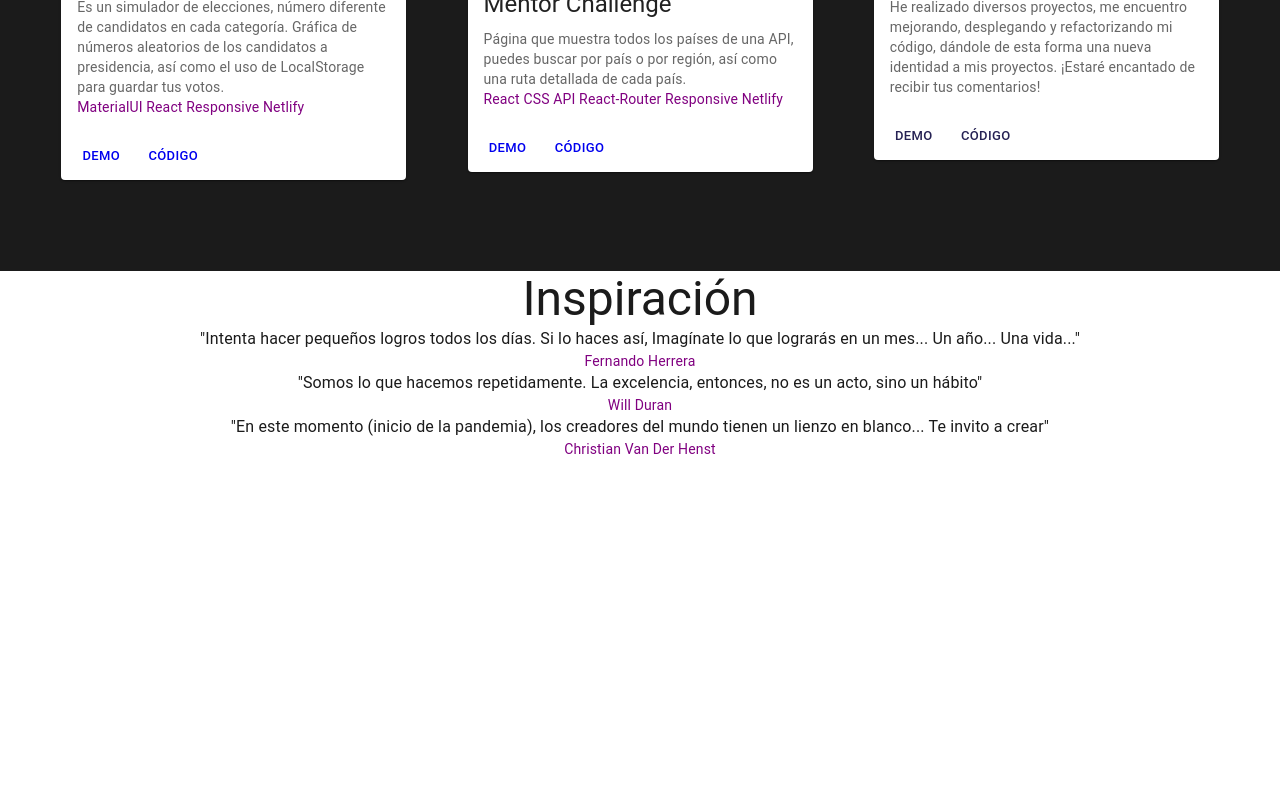
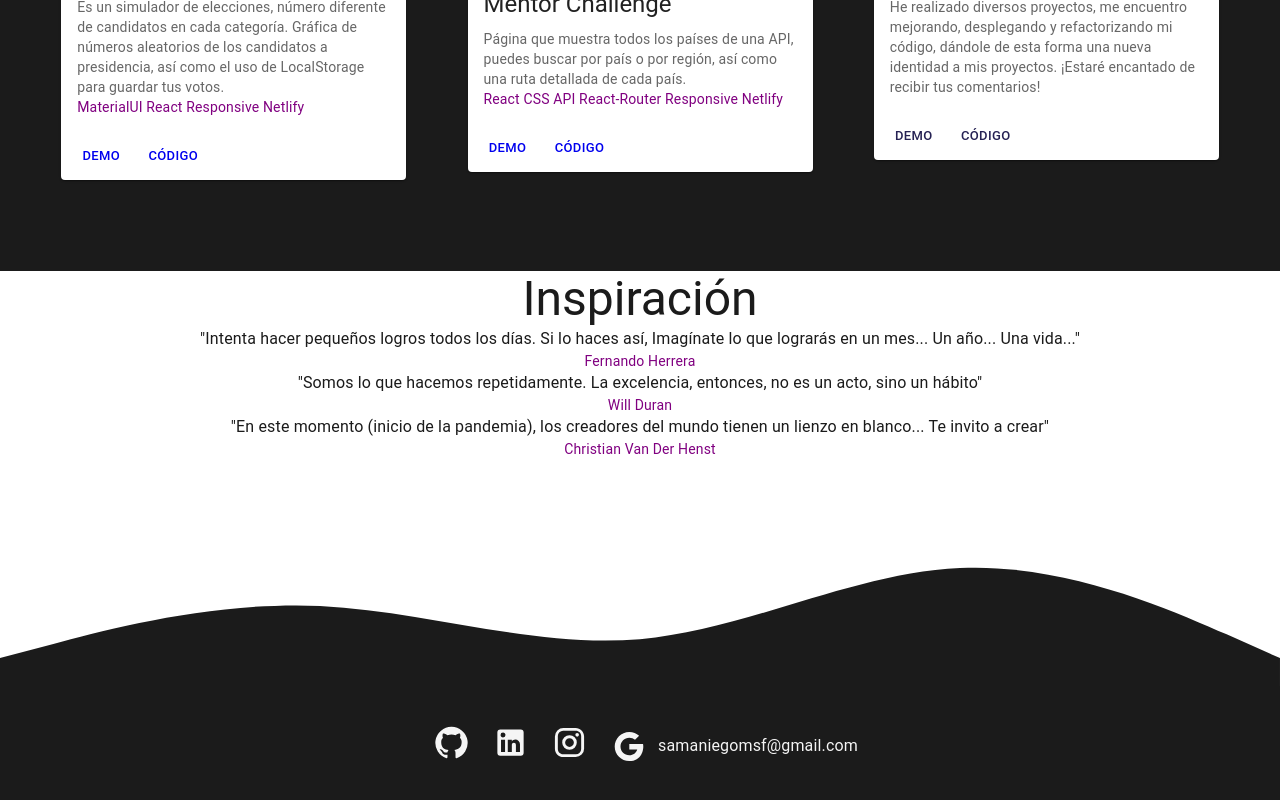
Before and after one commit to EduardoMsf/eduardo-samaniego, a React (Vite) app: page / in a window 1280 px wide. Shown: the part 1343-2143 px from the top of the page. Before the commit the page ends 1857 px from the top, so only its background shows below. Built offline with nearby package versions, Linux system fonts and the light colour scheme.

Commit message:
Terminamos el componente de contacto

```diff
--- a/src/App.jsx
+++ b/src/App.jsx
@@ -6,6 +6,7 @@ import { About } from './components/About'
 import { Home } from './components/Home'
 import { Quotes } from './components/Quotes'
 import { Projects } from './components/Projects'
+import { Contact } from './components/Contact'
 
 export const App = () => {
 
@@ -29,6 +30,13 @@ export const App = () => {
           <Grid item sx={{}}>
             <Quotes />
           </Grid>
+          <Grid item sx={{}}>
+            <svg xmlns="http://www.w3.org/2000/svg" viewBox="0 0 1440 310"><path fill="#1b1b1b" fillOpacity="1"   d="M0,224L60,208C120,192,240,160,360,165.3C480,171,600,213,720,202.7C840,192,960,128,1080,122.7C1200,117,  1320,171,1380,197.3L1440,224L1440,320L1380,320C1320,320,1200,320,1080,320C960,320,840,320,720,320C600,320,  480,320,360,320C240,320,120,320,60,320L0,320Z"></path>
+            </svg>
+          </Grid>
+          <Grid>
+            <Contact />
+          </Grid>
         </Grid>
       </Box>
     </AppTheme>
--- a/src/components/Contact.jsx
+++ b/src/components/Contact.jsx
@@ -1,6 +1,42 @@
+import { Grid, IconButton, Typography } from "@mui/material"
+import LinkedInIcon from '@mui/icons-material/LinkedIn';
+import GitHubIcon from '@mui/icons-material/GitHub';
+import GoogleIcon from '@mui/icons-material/Google';
+import InstagramIcon from "@mui/icons-material/Instagram";
 
 export const Contact = () => {
+
   return (
-    <div>Contact</div>
+    <Grid container id='Contact' sx={{backgroundColor:'#1b1b1b', height:'120px', margin:'-55px 0'}} justifyContent='center' alignItems='center'>
+      <Grid item>
+        <IconButton size="large">
+          <a href='https:github.com/EduardoMsf' target='_blank'>
+            <GitHubIcon color='whiteSmoke' fontSize="large"/>
+          </a>
+        </IconButton>
+      </Grid>
+      <Grid item>
+        <IconButton size="large">
+          <a href='https://www.linkedin.com/in/eduardomsf/' target='_blank'>
+            <LinkedInIcon color='whiteSmoke' fontSize="large" />
+          </a>
+        </IconButton>
+      </Grid>
+      <Grid item>
+        <IconButton size="large">
+          <a href='https://www.instagram.com/samaniegomsf/' target='_blank'>
+            <InstagramIcon color='whiteSmoke' fontSize="large" />
+          </a>
+        </IconButton>
+      </Grid>
+      <Grid item>
+        <IconButton size="large">
+          <GoogleIcon color='whiteSmoke' fontSize="large"/>
+        </IconButton>
+      </Grid>
+      <Grid item>
+        <Typography sx={{color:'#f5f5f5'}}>samaniegomsf@gmail.com</Typography>
+      </Grid>
+    </Grid>
   )
 }
```
